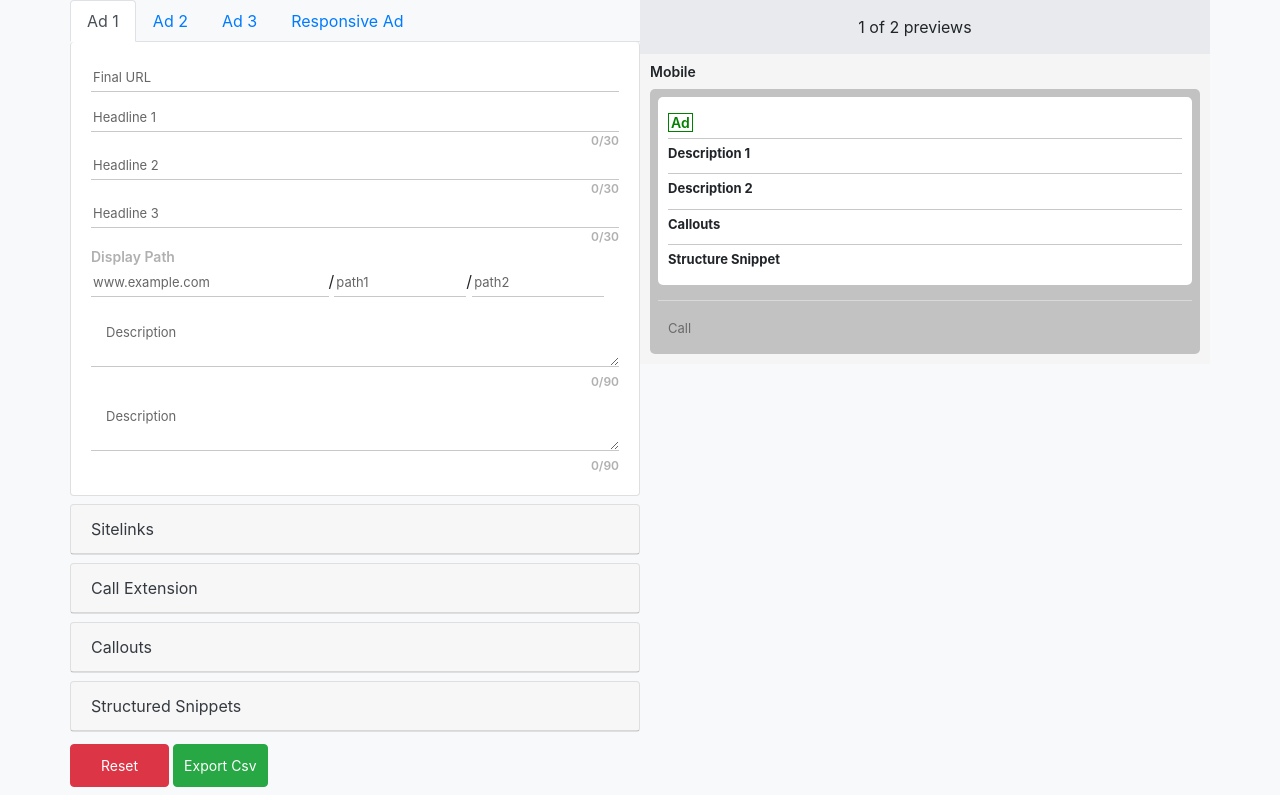
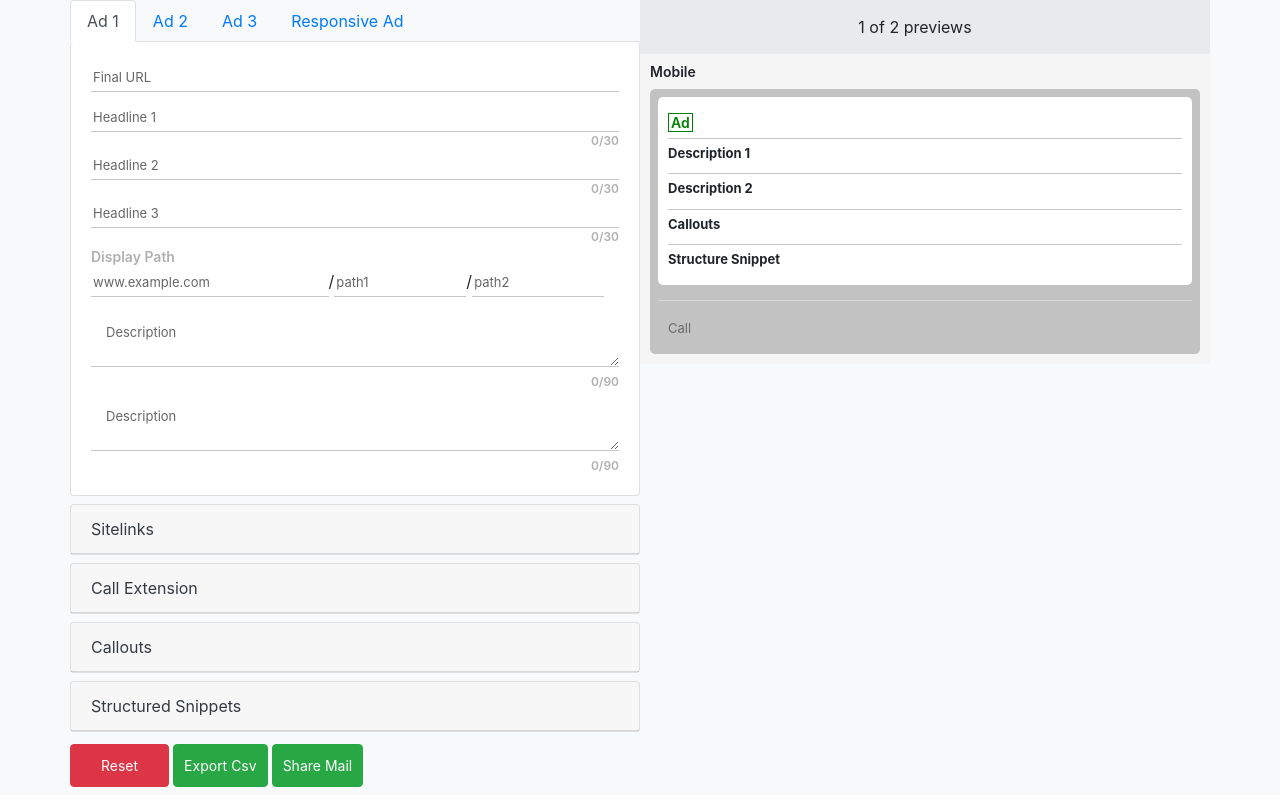
Before and after one commit to avinash-glocify/react-plugin, a React (Create React App) app: page / in a window 1280 px wide. Built offline with nearby package versions, Linux system fonts and the light colour scheme.

Commit message:
mail
Signed-off-by: avinash <avinash.glocify@gmail.com>

```diff
--- a/src/Components/Common/add.jsx
+++ b/src/Components/Common/add.jsx
@@ -1,4 +1,5 @@
 import React  from 'react';
+import axios from 'axios';
 import { CSVLink } from "react-csv";
 import CallExtension  from './callExtension.jsx';
 import InputComponent  from './input.jsx';
@@ -9,6 +10,9 @@ class Add extends React.Component {
     super(props);
     this.state = {
       addForm: {},
+      mailButton: false,
+      mailError: false
+
     }
 
   }
@@ -31,6 +35,16 @@ class Add extends React.Component {
       }
     }))
     this.props.changeState(column, value);
+  }
+  sendMail = () => {
+    const host  = window.location.origin;
+    this.setState({mailButton:true});
+    axios.post(`${host}/wp-json/react/v1/sendMail`, {csvHeaders: this.props.headers, formData: this.state.addForm}).then((res) => {
+      this.setState({mailButton:false});
+    }).catch((error) => {
+      this.setState({mailButton:false, mailError: true});
+      console.log(error);
+    })
   }
   resetForm = () => {
     this.setState({
@@ -258,6 +272,8 @@ class Add extends React.Component {
               <div className="card-body p-0 pb-2">
                 <button type="button" className="btn btn-danger reset-button mt-1" onClick={this.resetForm}>Reset</button>
                 <button type="button" className="btn btn-success ml-1 import-button mt-1" onClick={this.exportAdd}>Export Csv</button>
+                <button type="button" className="btn btn-success ml-1 import-button mt-1" onClick={this.sendMail}>{ this.state.mailButton ? <span className="spinner-border spinner-border-sm"></span> : ''} Share Mail </button>
+                { this.state.mailError ? <p className="border border-danger d- mt-1 p-3 rounded text-danger"> Something Went Wrong </p> : ''}
               </div>
             </div>
 
--- a/src/Components/Common/responsiveTab.jsx
+++ b/src/Components/Common/responsiveTab.jsx
@@ -1,5 +1,6 @@
 import React  from 'react';
 import { CSVLink } from "react-csv";
+import axios from 'axios';
 import CallExtension  from './callExtension.jsx';
 import InputComponent  from './input.jsx';
 import Description  from './description.jsx';
@@ -13,7 +14,9 @@ class ResponsiveTab extends React.Component {
       descriptions: [1,2],
       callouts: [1,2,3],
       structure_snippets: [1,2,3],
-      headers: props.headers
+      headers: props.headers,
+      mailButton: false,
+      mailError: false
     }
 
   }
@@ -180,6 +183,17 @@ class ResponsiveTab extends React.Component {
       }
     }))
     this.props.changeState(column, value);
+  }
+
+  sendMail = () => {
+    const host  = window.location.origin;
+    this.setState({mailButton:true});
+    axios.post(`${host}/wp-json/react/v1/sendMail`, {csvHeaders: this.state.headers, formData: this.state.addForm}).then((res) => {
+      this.setState({mailButton:false});
+    }).catch((error) => {
+      this.setState({mailButton:false, mailError: true});
+      console.log(error);
+    })
   }
 
   UNSAFE_componentWillMount () {
@@ -353,6 +367,8 @@ class ResponsiveTab extends React.Component {
               <div className="card-body p-0 pb-2">
                 <button type="button" className="btn btn-danger reset-button mt-1" onClick={this.resetForm}>Reset</button>
                 <button type="button" className="btn btn-success ml-1 import-button mt-1" onClick={this.exportAdd}>Export Csv</button>
+                <button type="button" className="btn btn-success ml-1 import-button mt-1" onClick={this.sendMail}>{ this.state.mailButton ? <span className="spinner-border spinner-border-sm"></span> : ''} Share Mail</button>
+                { this.state.mailError ? <p className="border border-danger d- mt-1 p-3 rounded text-danger"> Something Went Wrong </p> : ''}
               </div>
             </div>
 
```
